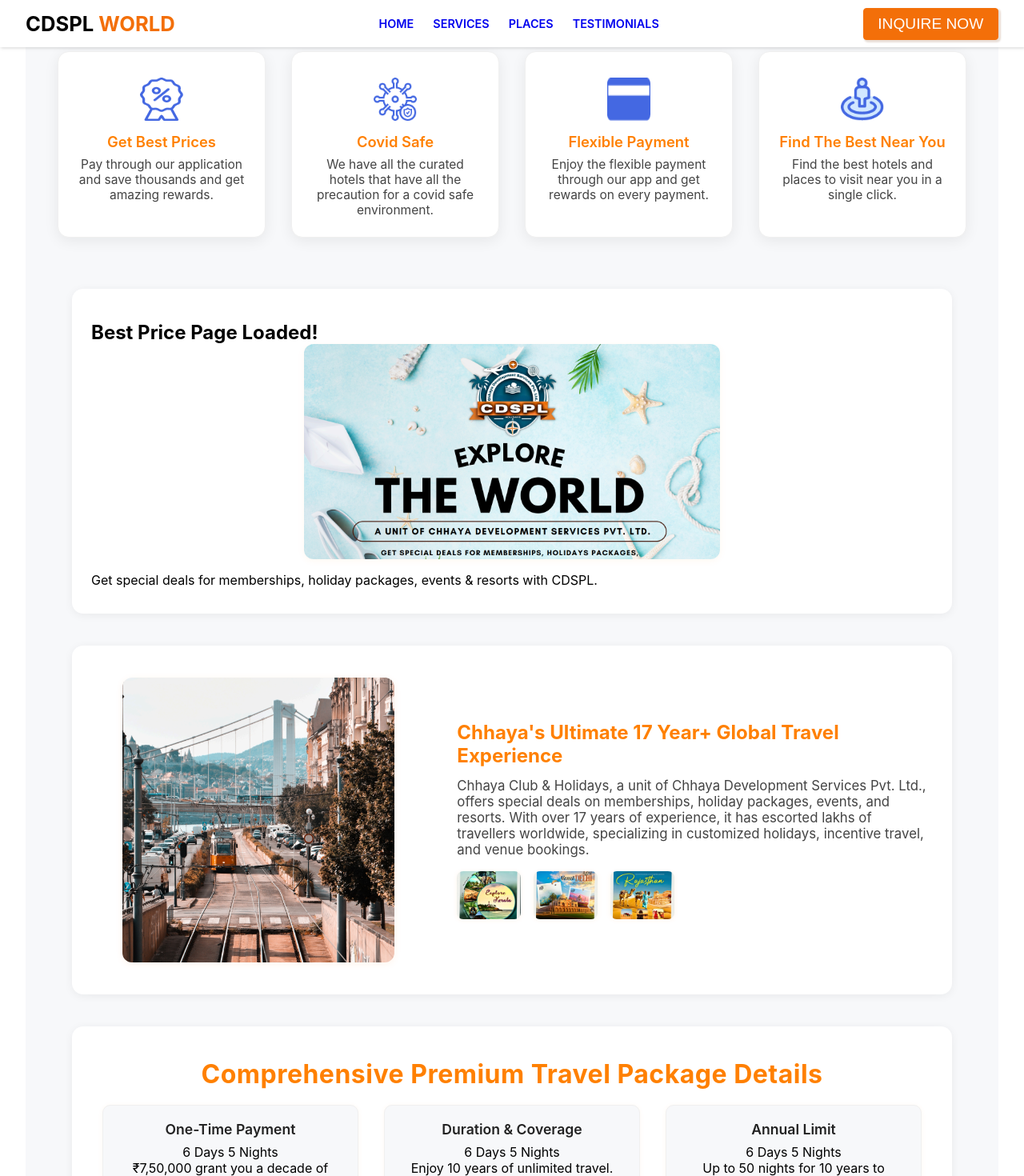
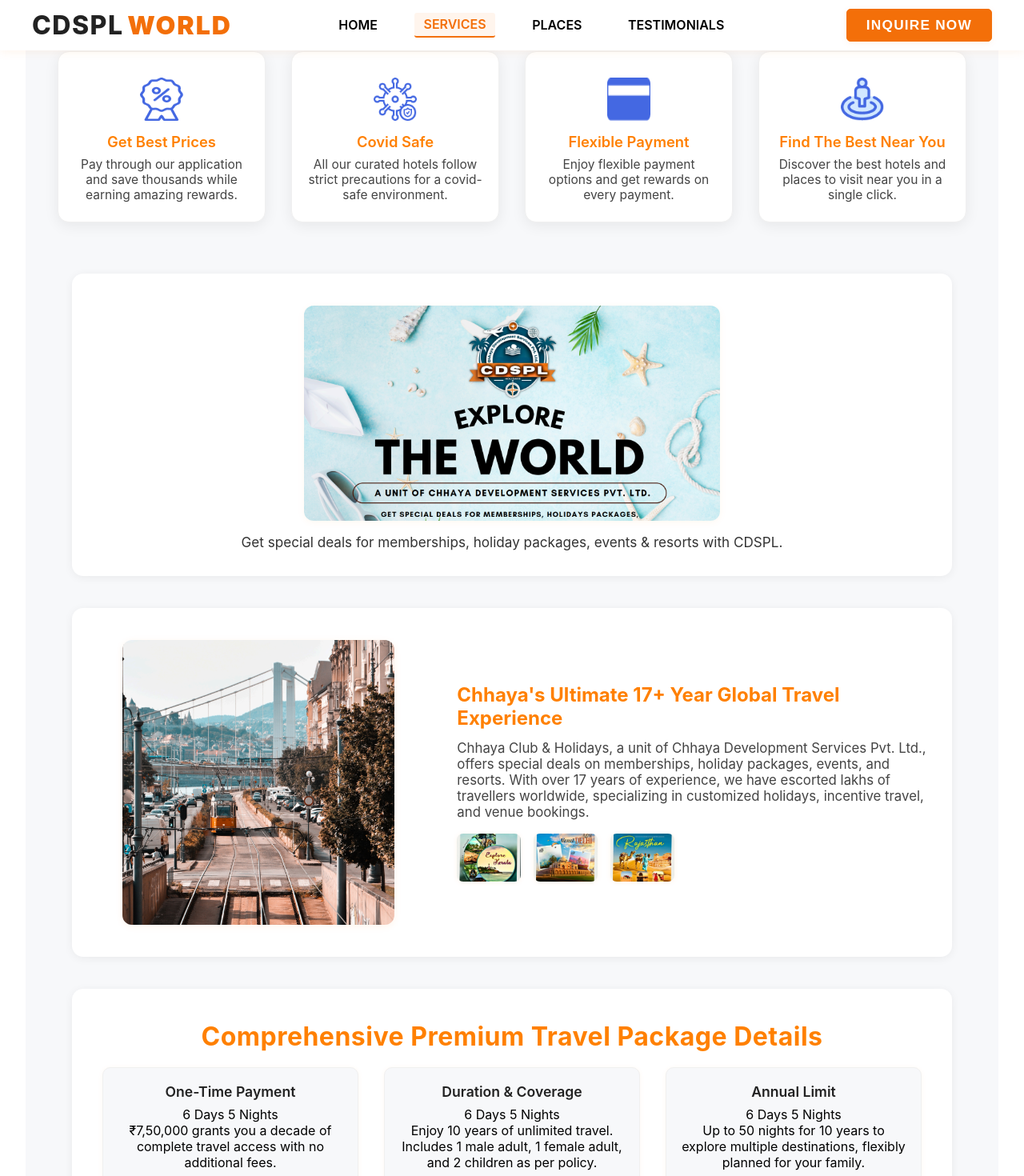
Before and after one commit to DevanshInovation/TOUR-TRAVEL-Websie, a React (Vite) app: page /services in a window 1280 px wide. Shown: the top 1470 px of the page at 80% size. Built offline with nearby package versions, Linux system fonts and the light colour scheme.

Commit message:
Modified home, service, and navbar

```diff
--- a/src/Components/Home.jsx
+++ b/src/Components/Home.jsx
@@ -9,7 +9,7 @@
     <>
       <Hero />
       <Service />
-      <Recommendation />
+      {/* <Recommendation /> */}
       <Testimonials />
     </>
   );
--- a/src/Components/Service.jsx
+++ b/src/Components/Service.jsx
@@ -1,5 +1,4 @@
 import React from "react";
-// import Classes from "../Styles/Services.module.css";
 import service1 from "../assets/service1.png";
 import service2 from "../assets/service2.png";
 import service3 from "../assets/service3.png";
@@ -7,13 +6,10 @@
 import tumexploreImg from "../assets/explore.png";
 import servicesImg from "../assets/services.png";
 import Classes from "../Styles/Services.module.css";
-import experienceImg from "../assets/experience.jpg"; // left side big image
-import exp1 from "../assets/exp1.jpg"; // bottom images
+import experienceImg from "../assets/experience.jpg";
+import exp1 from "../assets/exp1.jpg";
 import exp2 from "../assets/exp2.jpg";
 import exp3 from "../assets/exp3.jpg";
-
-// import domesticImg from "../assets/domestic.png"; // Uncomment if image exists
-// import internationalImg from "../assets/international.png"; // Uncomment if image exists
 
 function Service() {
   return (
@@ -22,50 +18,75 @@
       <div className={Classes.cardsRow}>
         <div className={Classes.services}>
           <div className={Classes.icon}>
-            <img src={service1} alt="" />
+            <img src={service1} alt="Best Prices" />
           </div>
           <h3>Get Best Prices</h3>
-          <p>Pay through our application and save thousands and get amazing rewards.</p>
+          <p>
+            Pay through our application and save thousands while earning amazing
+            rewards.
+          </p>
         </div>
         <div className={Classes.services}>
           <div className={Classes.icon}>
-            <img src={service2} alt="" />
+            <img src={service2} alt="Covid Safe" />
           </div>
           <h3>Covid Safe</h3>
-          <p>We have all the curated hotels that have all the precaution for a covid safe environment.</p>
+          <p>
+            All our curated hotels follow strict precautions for a covid-safe
+            environment.
+          </p>
         </div>
         <div className={Classes.services}>
           <div className={Classes.icon}>
-            <img src={service3} alt="" />
+            <img src={service3} alt="Flexible Payment" />
           </div>
           <h3>Flexible Payment</h3>
-          <p>Enjoy the flexible payment through our app and get rewards on every payment.</p>
+          <p>
+            Enjoy flexible payment options and get rewards on every payment.
+          </p>
         </div>
         <div className={Classes.services}>
           <div className={Classes.icon}>
-            <img src={service4} alt="" />
+            <img src={service4} alt="Find The Best Near You" />
           </div>
           <h3>Find The Best Near You</h3>
-          <p>Find the best hotels and places to visit near you in a single click.</p>
+          <p>
+            Discover the best hotels and places to visit near you in a single
+            click.
+          </p>
         </div>
       </div>
 
       {/* Best Price Details */}
       <div className={Classes.section}>
-        <h1>Best Price Page Loaded!</h1>
-        <img src={tumexploreImg} alt="Explore the World" className={Classes.bannerImg} />
-        <p>Get special deals for memberships, holiday packages, events & resorts with CDSPL.</p>
+        <img
+          src={tumexploreImg}
+          alt="Explore the World"
+          className={Classes.bannerImg}
+        />
+        <p className={Classes.sectionText}>
+          Get special deals for memberships, holiday packages, events & resorts
+          with CDSPL.
+        </p>
       </div>
 
       {/* Company Experience */}
       <div className={Classes.experienceBanner}>
         <div className={Classes.expLeft}>
-          <img src={experienceImg} alt="Experience" className={Classes.expMainImg} />
+          <img
+            src={experienceImg}
+            alt="Experience"
+            className={Classes.expMainImg}
+          />
         </div>
         <div className={Classes.expRight}>
-          <h2>Chhaya's Ultimate 17 Year+ Global Travel Experience</h2>
+          <h2>Chhaya's Ultimate 17+ Year Global Travel Experience</h2>
           <p>
-            Chhaya Club & Holidays, a unit of Chhaya Development Services Pvt. Ltd., offers special deals on memberships, holiday packages, events, and resorts. With over 17 years of experience, it has escorted lakhs of travellers worldwide, specializing in customized holidays, incentive travel, and venue bookings.
+            Chhaya Club & Holidays, a unit of Chhaya Development Services Pvt.
+            Ltd., offers special deals on memberships, holiday packages, events,
+            and resorts. With over 17 years of experience, we have escorted
+            lakhs of travellers worldwide, specializing in customized holidays,
+            incentive travel, and venue bookings.
           </p>
           <div className={Classes.expImagesRow}>
             <img src={exp1} alt="Kerala" />
@@ -75,22 +96,36 @@
         </div>
       </div>
 
-
       {/* Package Details */}
       <div className={Classes.section}>
         <h2>Comprehensive Premium Travel Package Details</h2>
         <div className={Classes.packageCards}>
           <div>
             <h3>One-Time Payment</h3>
-            <p>6 Days 5 Nights<br />₹7,50,000 grant you a decade of complete travel access without any additional fees.</p>
+            <p>
+              6 Days 5 Nights
+              <br />
+              ₹7,50,000 grants you a decade of complete travel access with no
+              additional fees.
+            </p>
           </div>
           <div>
             <h3>Duration & Coverage</h3>
-            <p>6 Days 5 Nights<br />Enjoy 10 years of unlimited travel. The package includes 1 male adult, 1 female adult, 2 children eligible as per policy.</p>
+            <p>
+              6 Days 5 Nights
+              <br />
+              Enjoy 10 years of unlimited travel. Includes 1 male adult, 1
+              female adult, and 2 children as per policy.
+            </p>
           </div>
           <div>
             <h3>Annual Limit</h3>
-            <p>6 Days 5 Nights<br />Up to 50 nights for 10 years to explore multiple destinations, flexibly planned for your family.</p>
+            <p>
+              6 Days 5 Nights
+              <br />
+              Up to 50 nights for 10 years to explore multiple destinations,
+              flexibly planned for your family.
+            </p>
           </div>
         </div>
       </div>
@@ -101,15 +136,24 @@
         <div className={Classes.benefitCards}>
           <div>
             <h3>Luxury-Seeking Families</h3>
-            <p>Stress-free annual vacations with unforgettable memories for the entire family.</p>
+            <p>
+              Stress-free annual vacations with unforgettable memories for the
+              entire family.
+            </p>
           </div>
           <div>
             <h3>Professionals & Retirees</h3>
-            <p>Explore the world with peace of mind, enjoying financial and lifestyle rewards simultaneously.</p>
+            <p>
+              Explore the world with peace of mind, enjoying financial and
+              lifestyle rewards.
+            </p>
           </div>
           <div>
             <h3>Astute Investors</h3>
-            <p>Earn passive value from travel investments with robust refund policies and exclusive benefits.</p>
+            <p>
+              Earn passive value from travel investments with robust refund
+              policies and exclusive benefits.
+            </p>
           </div>
         </div>
       </div>
@@ -120,15 +164,23 @@
         <div className={Classes.transparencyCards}>
           <div>
             <h3>One-Time Investment</h3>
-            <p>No renewals or annual fees. Pure luxury with financial clarity.</p>
+            <p>
+              No renewals or annual fees. Pure luxury with financial clarity.
+            </p>
           </div>
           <div>
             <h3>Inclusive Service</h3>
-            <p>Complete travel and accommodation management by our expert concierge team.</p>
+            <p>
+              Complete travel and accommodation management by our expert
+              concierge team.
+            </p>
           </div>
           <div>
             <h3>Guaranteed Premium Experience</h3>
-            <p>Limited availability ensures dedicated, personalized service for every client.</p>
+            <p>
+              Limited availability ensures dedicated, personalized service for
+              every client.
+            </p>
           </div>
         </div>
       </div>
@@ -139,15 +191,24 @@
         <div className={Classes.returnsCards}>
           <div>
             <h3>Free Travel</h3>
-            <p>Explore global destinations for 10 years without additional expense on flights or hotels.</p>
+            <p>
+              Explore global destinations for 10 years without additional
+              expense on flights or hotels.
+            </p>
           </div>
           <div>
             <h3>Full Investment Return</h3>
-            <p>Your ₹7,50,000 investment is refunded fully over 10 years, with automatic yearly payouts.</p>
+            <p>
+              Your ₹7,50,000 investment is refunded fully over 10 years, with
+              automatic yearly payouts.
+            </p>
           </div>
           <div>
             <h3>Experience Value</h3>
-            <p>Create precious memories for your family worth several lakhs every year.</p>
+            <p>
+              Create precious memories for your family worth several lakhs every
+              year.
+            </p>
           </div>
         </div>
       </div>
@@ -155,42 +216,20 @@
       {/* Services Section */}
       <div className={Classes.section}>
         <h2>Our Services</h2>
-        <img src={servicesImg} alt="Our Services" className={Classes.servicesImg} />
-        <ul>
+        <img
+          src={servicesImg}
+          alt="Our Services"
+          className={Classes.servicesImg}
+        />
+        {/* <ul className={Classes.serviceList}>
           <li>Tour Guide</li>
           <li>Administration</li>
           <li>Transport</li>
           <li>Hotel Reservation</li>
           <li>Meals</li>
           <li>Ticketing</li>
-        </ul>
+        </ul> */}
       </div>
-
-      {/* Destinations Section (Uncomment if images exist)
-      <div className={Classes.section}>
-        <h2>Domestic Destinations</h2>
-        <img src={domesticImg} alt="Domestic Destinations" className={Classes.destImg} />
-        <p>
-          <strong>North India:</strong> Agra, Shimla, Manali, Delhi, Srinagar, Mussoorie, Jim Corbett, Lucknow, Amritsar, Punjab, Chandigarh, Haridwar, Dharamshala, Dalhousie, Nainital, Pahalgam, Gulmarg, Rishikesh, Almora, Kasauni, Ranikhet, Jabalpur
-        </p>
-        <p>
-          <strong>South India:</strong> Munnar, Kovalam, Ooty, Hyderabad, Chennai, Bengaluru, Mysore, Madurai, Rameshwaram, Puducherry, Kodaikanal, Kanyakumari, Vishakhapatnam, Thekkady, Coorg, Kumarakom, Alleppey, Wayanad, Tirupati, Hampi, Araku Valley, Kochi, Mangaluru
-        </p>
-        <p>
-          <strong>East India:</strong> Kanha, Darjeeling, Gangtok, Kolkata, Puri, Shillong, Pelling, Bhubaneswar, Guwahati, Patna, Jamshedpur, Ranchi, Andaman, Sundarban, Kalimpong, Port Blair, Havelock Island, Neil Island, Kaziranga, Cherrapunjee, Lachung, Shantiniketan, Siliguri, Varanasi
-        </p>
-        <p>
-          <strong>West India:</strong> Goa, Jaipur, Udaipur, Mumbai, Ahmedabad, Pune, Vadodara, Pushkar, Surat, Somnath, Mount Abu, Jaisalmer, Jodhpur, Bikaner, Gir, Mahabaleshwar, Nagpur, Nashik, Lonavla, Aurangabad, Ranthambore, Bhopal, Indore
-        </p>
-      </div> */}
-
-      {/* <div className={Classes.section}>
-        <h2>International Destinations</h2>
-        <img src={internationalImg} alt="International Destinations" className={Classes.destImg} />
-        <p>
-          Dubai, Singapore, Bangkok, Kuala Lumpur, Hong Kong, Kathmandu, Switzerland, Ho Chi Minh, Pattaya, Phuket, Hanoi, Siam Rep, Genting Highland, Australia, Indonesia, Sri Lanka, Vietnam, Japan, Thimphu, Paro, Krabi, Macau, Colombo, Bentota, Dhaka, Pokhra, Thailand, Bali, Maldives, Paris, London, Kenia, United States
-        </p>
-      </div> */}
     </section>
   );
 }
--- a/src/Styles/NavBar.module.css
+++ b/src/Styles/NavBar.module.css
@@ -8,55 +8,129 @@
   top: 0;
   left: 0;
   right: 0;
-  padding: 0.6rem 2rem;
+  padding: 0.7rem 2.5rem;
   z-index: 999;
-  box-shadow: 1px 1px 4px rgba(128, 128, 128, 0.335);
+  box-shadow: 0 2px 12px rgba(243, 111, 9, 0.08);
+  transition: box-shadow 0.2s;
 }
 
 .NavLogo {
-  font-size: 1.6rem;
+  font-size: 2rem;
   text-transform: uppercase;
+  font-weight: 800;
+  letter-spacing: 1.5px;
+  color: #222;
+  margin: 0;
+  display: flex;
+  align-items: center;
 }
 
 .NavLogo span {
   color: rgb(243, 111, 9);
+  margin-left: 0.3rem;
+  font-weight: 900;
+  letter-spacing: 2px;
 }
 
 .active {
   color: rgb(243, 111, 9);
+  border-bottom: 2.5px solid rgb(243, 111, 9);
+  background: rgba(243, 111, 9, 0.07);
+  border-radius: 2px;
+  transition: background 0.2s, border-bottom 0.2s;
 }
 
 .Navbar ul {
   display: flex;
-  gap: 1.5rem;
+  gap: 2.2rem;
   text-transform: uppercase;
+  align-items: center;
+  margin: 0;
+  padding: 0;
 }
 
 .Navbar ul li {
-  font-size: 0.9rem;
+  font-size: 1rem;
   list-style: none;
   cursor: pointer;
-  transition: 0.2s ease-in-out;
+  transition: color 0.18s, background 0.18s;
   font-weight: 600;
+  padding: 0.3rem 0.7rem;
+  border-radius: 3px;
+  position: relative;
 }
 
 .Navbar ul li a {
   text-decoration: none;
+  color: inherit;
+  transition: color 0.18s;
 }
 
-.Navbar ul li:hover {
+.Navbar ul li:hover,
+.Navbar ul li:focus-within {
   color: rgb(243, 111, 9);
+  background: rgba(243, 111, 9, 0.07);
 }
 
 .NavBtn {
-  padding: 0.5rem 1.1rem;
-  border-radius: 4px;
-  border: 1px solid rgb(243, 111, 9);
+  padding: 0.55rem 1.5rem;
+  border-radius: 5px;
+  border: 1.5px solid rgb(243, 111, 9);
   background-color: rgb(243, 111, 9);
-  color: white;
+  color: #fff;
   cursor: pointer;
-  transition: color 0.2s ease-in-out;
-  font-size: 1.5vw;
+  transition: background 0.2s, color 0.2s, border 0.2s;
+  font-size: 1.08rem;
   text-transform: uppercase;
-  box-shadow: 2px 2px 2px 1px rgba(110, 48, 0, 0.16);
+  font-weight: 700;
+  box-shadow: 0 2px 8px rgba(243, 111, 9, 0.08);
+  letter-spacing: 1.2px;
+  margin-left: 1.2rem;
 }
+
+.NavBtn:hover,
+.NavBtn:focus {
+  background: #fff;
+  color: rgb(243, 111, 9);
+  border: 2px solid rgb(243, 111, 9);
+}
+
+@media (max-width: 900px) {
+  .Navbar {
+    padding: 0.7rem 1rem;
+  }
+  .NavLogo {
+    font-size: 1.4rem;
+  }
+  .Navbar ul {
+    gap: 1.2rem;
+  }
+  .NavBtn {
+    font-size: 0.98rem;
+    padding: 0.5rem 1.1rem;
+    margin-left: 0.7rem;
+  }
+}
+
+@media (max-width: 600px) {
+  .Navbar {
+    flex-direction: column;
+    align-items: flex-start;
+    padding: 0.6rem 0.5rem;
+    box-shadow: 0 2px 8px rgba(243, 111, 9, 0.13);
+  }
+  .NavLogo {
+    font-size: 1.1rem;
+    margin-bottom: 0.4rem;
+  }
+  .Navbar ul {
+    gap: 0.7rem;
+    font-size: 0.95rem;
+  }
+  .NavBtn {
+    font-size: 0.93rem;
+    padding: 0.45rem 0.8rem;
+    margin-left: 0.3rem;
+    margin-top: 0.5rem;
+  }
+}
```
Also changed, not shown: src/Components/Hero.jsx (+0 -10 lines).
